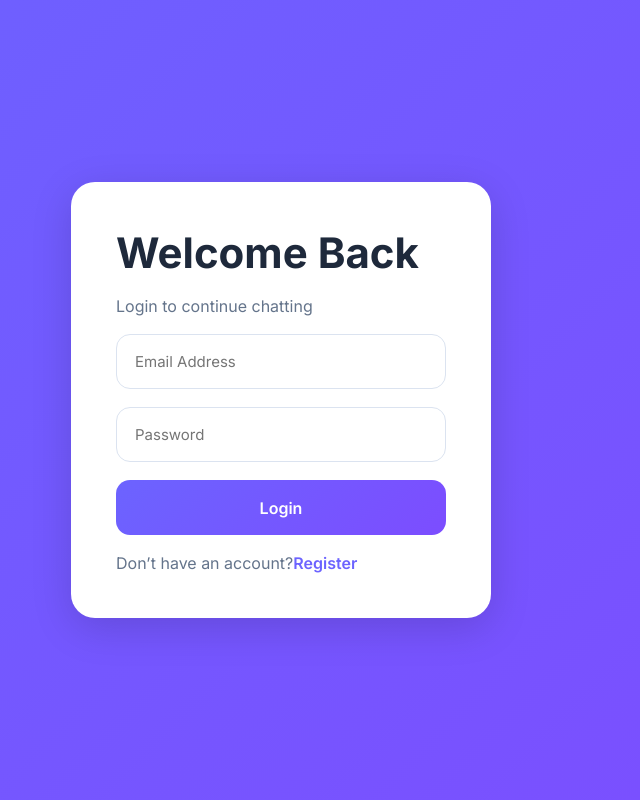
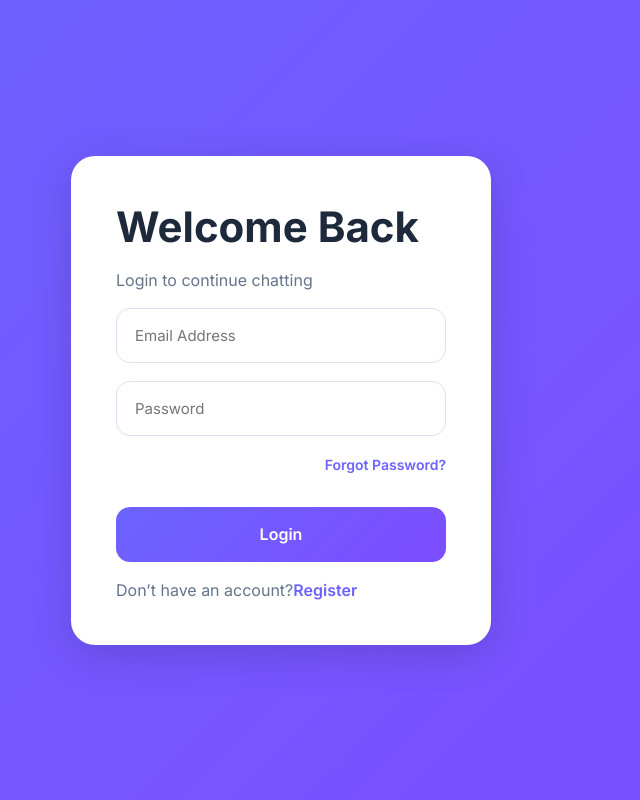
Before and after one commit to Nandinibhawre/chat-app-frontend, a React app: page / in a window 1280 px wide. Shown: the whole page, without its empty margins (359-999 px from the left). Built offline with nearby package versions, Linux system fonts and the light colour scheme; the HTML template or start-up script is replaced by a standard one.

Commit message:
updated login and api

```diff
--- a/src/pages/Login.jsx
+++ b/src/pages/Login.jsx
@@ -7,7 +7,10 @@ from 'framer-motion'
 import { useState }
 from 'react'
 
-import { loginUser }
+import {
+  loginUser,
+  forgotPassword
+}
 from '../services/api'
 
 function Login() {
@@ -32,11 +35,11 @@ function Login() {
     })
   }
 
+  // ================= LOGIN =================
+
   const handleLogin = async () => {
 
     try {
-
-      // API CALL
 
       const response =
         await loginUser(formData)
@@ -69,6 +72,39 @@ localStorage.setItem(
       console.log(error)
 
       alert('Invalid Credentials')
+    }
+  }
+
+  // ================= FORGOT PASSWORD =================
+
+  const handleForgotPassword =
+    async () => {
+
+      if (!formData.email) {
+
+        alert(
+          'Please enter your email first'
+        )
+
+        return
+      }
+
+      try {
+
+        const response =
+          await forgotPassword(
+            formData.email
+          )
+
+        alert(response)
+
+      } catch (error) {
+
+        console.log(error)
+
+        alert(
+          'Failed to send reset link'
+        )
       }
     }
 
@@ -123,6 +159,36 @@ localStorage.setItem(
           onChange={handleChange}
         />
 
+        {/* FORGOT PASSWORD */}
+
+        <div
+          style={{
+            width: '100%',
+            textAlign: 'right',
+            marginBottom: '15px'
+          }}
+        >
+
+          <span
+
+            onClick={
+              handleForgotPassword
+            }
+
+            style={{
+              color: '#6C63FF',
+              cursor: 'pointer',
+              fontSize: '14px',
+              fontWeight: '600'
+            }}
+          >
+
+            Forgot Password?
+
+          </span>
+
+        </div>
+
         <button
           onClick={handleLogin}
         >
--- a/src/services/api.js
+++ b/src/services/api.js
@@ -119,4 +119,23 @@ export const getAllUsers =
 
     return response.data
   }
+
+  //forget password
+  export const forgotPassword =
+  async (email) => {
+
+    const response =
+      await axios.post(
+
+        `${BASE_URL}/auth/forgot-password`,
+
+        null,
+
+        {
+          params: { email }
+        }
+      )
+
+    return response.data
+}
 export default api
```
Lines whose indentation alone changed are shown as unchanged.
